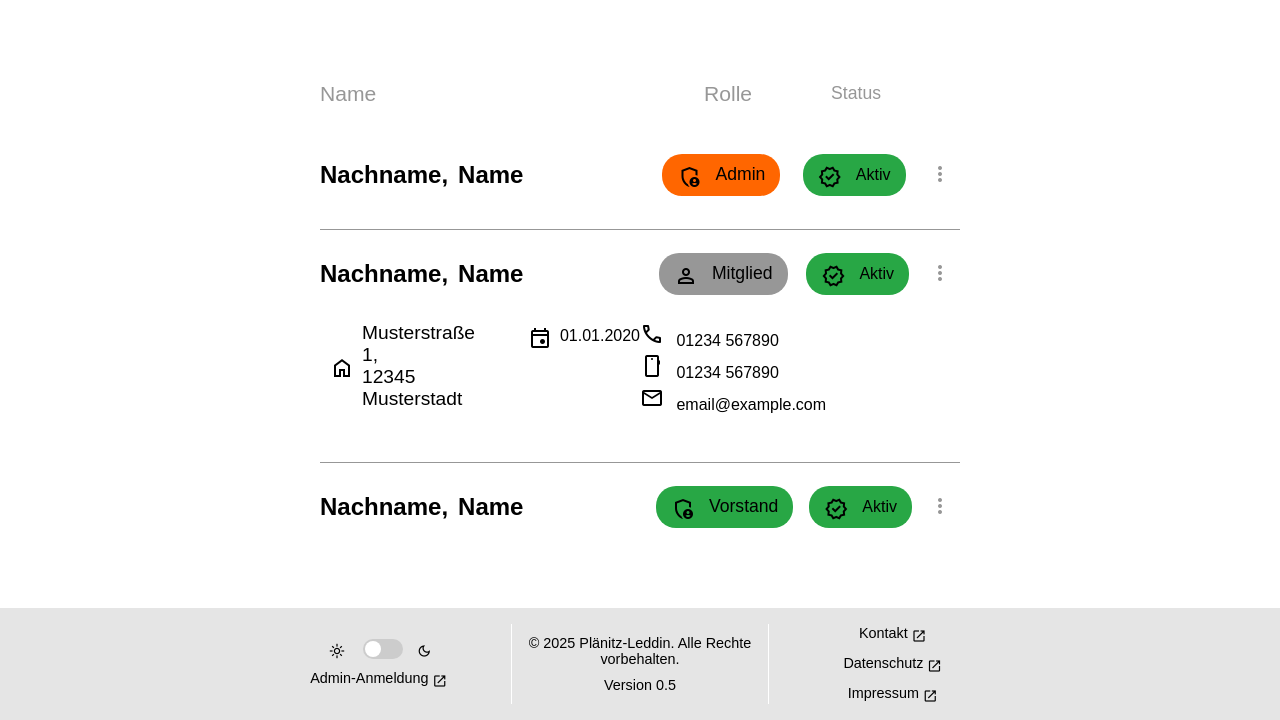
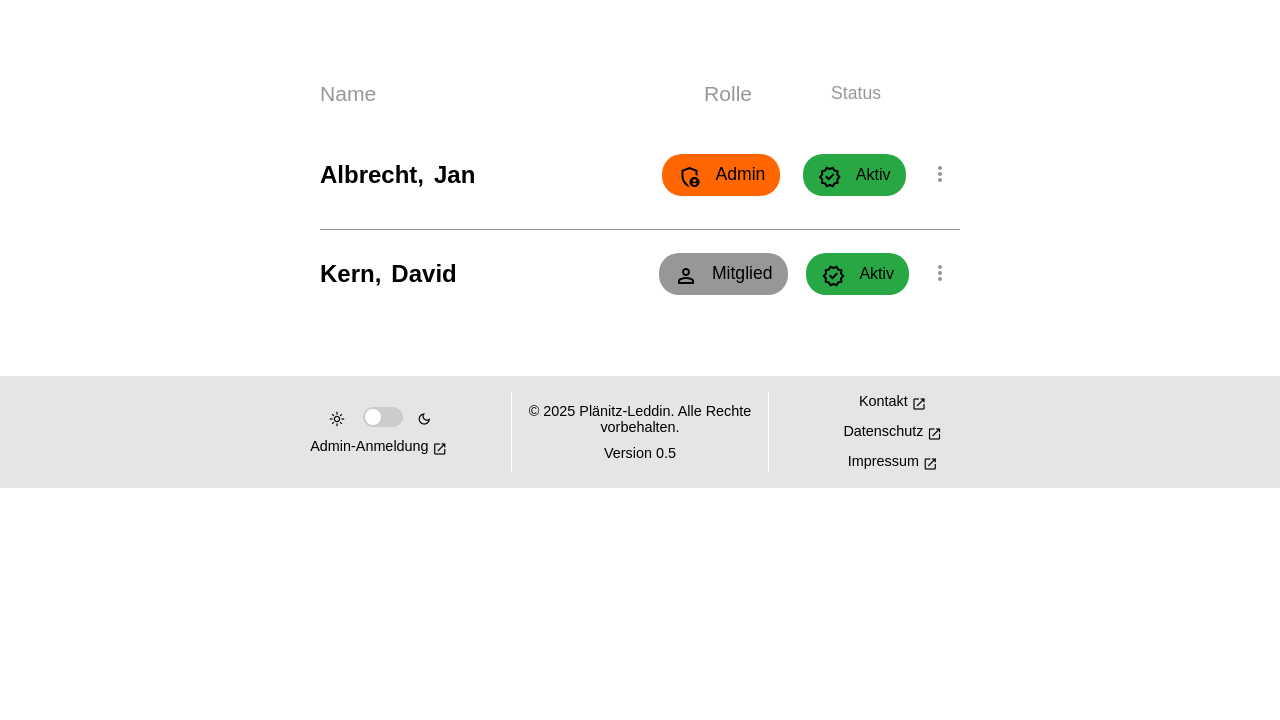
Before and after one commit to jan-albrecht05/Plaenitz-Leddin, a PHP site: page /pages/internes/dashboard.php in a window 1280 px wide. Shown: the part 368-1088 px from the top of the page. After the commit the page ends 856 px from the top, so only its background shows below. Run offline with PHP 8.4, Linux system fonts and the light colour scheme; the visitor is signed in with stand-in values (Sample User, id 1); data comes from the database, SQL or seed files in the repository.

Commit message:
getting dashboard to show member properly. Sorting and Edit still missing

```diff
--- a/pages/internes/dashboard.php
+++ b/pages/internes/dashboard.php
@@ -56,153 +56,157 @@ if (!hasAdminOrVorstandRole($userId)) {
                 <span class="status">Status</span>
                 <span class="edit-button"></span>
             </div>
-            <div class="member ">
+            <?php
+            // Database connection for members
+            $dbPath = __DIR__ . '/../../assets/db/member.db';
+
+            if (!file_exists($dbPath)) {
+                echo '<div class="member"><p>Datenbankdatei nicht gefunden: ' . htmlspecialchars($dbPath) . '</p></div>';
+            } else {
+                try {
+                    // Connect to database
+                    $pdo = new PDO('sqlite:' . $dbPath);
+                    $pdo->setAttribute(PDO::ATTR_ERRMODE, PDO::ERRMODE_EXCEPTION);
+
+                    // Get all members
+                    $stmt = $pdo->prepare('SELECT id, name, nachname, strasse, plz, ort, festnetz, mobilnummer, e_mail, rolle, status, join_date FROM mitglieder ORDER BY nachname ASC, name ASC');
+                    $stmt->execute();
+                    $members = $stmt->fetchAll(PDO::FETCH_ASSOC);
+
+                    if ($members && count($members) > 0) {
+                        foreach ($members as $member) {
+                            // Determine role class and display text
+                            $roleClass = '';
+                            $roleIcon = 'person';
+                            $roleText = 'Mitglied';
+
+                            if ($member['rolle']) {
+                                $roleLower = strtolower(trim($member['rolle']));
+                                if ($roleLower === 'admin') {
+                                    $roleClass = 'admin';
+                                    $roleIcon = 'admin_panel_settings';
+                                    $roleText = 'Admin';
+                                } elseif ($roleLower === 'vorstand') {
+                                    $roleClass = 'vorstand';
+                                    $roleIcon = 'shield_person';
+                                    $roleText = 'Vorstand';
+                                } elseif ($roleLower === 'mitglied') {
+                                    $roleClass = 'member';
+                                    $roleIcon = 'person';
+                                    $roleText = 'Mitglied';
+                                }
+                            }
+
+                            // Determine status class and display text
+                            $statusClass = 'aktiv';
+                            $statusIcon = 'verified';
+                            $statusText = 'Aktiv';
+
+                            if ($member['status']) {
+                                $statusLower = strtolower(trim($member['status']));
+                                if ($statusLower === 'inaktiv') {
+                                    $statusClass = 'inaktiv';
+                                    $statusIcon = 'cancel';
+                                    $statusText = 'Inaktiv';
+                                } elseif ($statusLower === 'pending' || $statusLower === 'ausstehend') {
+                                    $statusClass = 'pending';
+                                    $statusIcon = 'pending';
+                                    $statusText = 'Ausstehend';
+                                }
+                            }
+
+                            // Format join date
+                            $joinDateFormatted = '';
+                            if (!empty($member['join_date'])) {
+                                try {
+                                    $date = new DateTime($member['join_date']);
+                                    $joinDateFormatted = $date->format('d.m.Y');
+                                } catch (Exception $e) {
+                                    $joinDateFormatted = '';
+                                }
+                            }
+
+                            // Format address
+                            $address1 = !empty($member['strasse']) ? htmlspecialchars($member['strasse']) . ',' : '';
+                            $address2 = (!empty($member['plz']) ? htmlspecialchars($member['plz']) . ' ' : '') .
+                                        (!empty($member['ort']) ? htmlspecialchars($member['ort']) : '');
+
+                            $hasAddress = !empty($address1) || !empty($address2);
+                            ?>
+                            <div class="member">
                                 <div class="member-top">
                                     <div class="ganzer-name">
-                        <h2 class="nachname">Nachname,</h2>
-                        <h2 class="name">Name</h2>
+                                        <h2 class="nachname"><?php echo htmlspecialchars($member['nachname']); ?>,</h2>
+                                        <h2 class="name"><?php echo htmlspecialchars($member['name']); ?></h2>
                                     </div>
-                    <div class="role admin center">
-                        <span class="material-symbols-outlined role-symbol">admin_panel_settings</span>
-                        <span class="role-text">Admin</span>
+                                    <div class="role <?php echo $roleClass; ?> center">
+                                        <span class="material-symbols-outlined role-symbol"><?php echo $roleIcon; ?></span>
+                                        <span class="role-text"><?php echo $roleText; ?></span>
                                     </div>
-                    <div class="status aktiv center">
-                        <span class="material-symbols-outlined status-symbol">verified</span>
-                        <span class="status-text">Aktiv</span>
+                                    <div class="status <?php echo $statusClass; ?> center">
+                                        <span class="material-symbols-outlined status-symbol"><?php echo $statusIcon; ?></span>
+                                        <span class="status-text"><?php echo $statusText; ?></span>
                                     </div>
-
                                     <button class="edit-button">
                                         <span class="material-symbols-outlined">more_vert</span>
                                     </button>
                                 </div>
                                 <div class="member-bottom">
                                     <div class="left">
+                                        <?php if ($hasAddress): ?>
                                         <div class="address center">
                                             <span class="material-symbols-outlined address-symbol">home</span>
                                             <div class="flex-column">
-                                <span class="address-text">Musterstraße 1,</span>
-                                <span class="address-text">12345 Musterstadt</span>
+                                                <?php if (!empty($address1)): ?>
+                                                <span class="address-text"><?php echo $address1; ?></span>
+                                                <?php endif; ?>
+                                                <?php if (!empty($address2)): ?>
+                                                <span class="address-text"><?php echo $address2; ?></span>
+                                                <?php endif; ?>
                                             </div>
                                         </div>
+                                        <?php endif; ?>
+                                        <?php if (!empty($joinDateFormatted)): ?>
                                         <div class="join-date center">
                                             <span class="material-symbols-outlined join-date-symbol">event</span>
-                            <span class="join-date-text">01.01.2020</span>
+                                            <span class="join-date-text"><?php echo $joinDateFormatted; ?></span>
                                         </div>
+                                        <?php endif; ?>
                                     </div>
                                     <div class="right">
+                                        <?php if (!empty($member['telefon'])): ?>
                                         <div class="phone">
                                             <span class="material-symbols-outlined phone-symbol">phone</span>
-                            <span class="phone-text">01234 567890</span>
+                                            <span class="phone-text"><?php echo htmlspecialchars($member['telefon']); ?></span>
                                         </div>
+                                        <?php endif; ?>
+                                        <?php if (!empty($member['mobil'])): ?>
                                         <div class="mobile">
                                             <span class="material-symbols-outlined mobile-symbol">smartphone</span>
-                            <span class="mobile-text">01234 567890</span>
+                                            <span class="mobile-text"><?php echo htmlspecialchars($member['mobil']); ?></span>
                                         </div>
+                                        <?php endif; ?>
+                                        <?php if (!empty($member['e_mail'])): ?>
                                         <div class="email">
                                             <span class="material-symbols-outlined email-symbol">email</span>
-                            <span class="email-text">email@example.com</span>
+                                            <span class="email-text"><?php echo htmlspecialchars($member['e_mail']); ?></span>
+                                        </div>
+                                        <?php endif; ?>
                                     </div>
                                 </div>
                             </div>
-            </div>
-            <div class="member open">
-                <div class="member-top">
-                    <div class="ganzer-name">
-                        <h2 class="nachname">Nachname,</h2>
-                        <h2 class="name">Name</h2>
-                    </div>
-                    <div class="role member center">
-                        <span class="material-symbols-outlined role-symbol">person</span>
-                        <span class="role-text">Mitglied</span>
-                    </div>
-                    <div class="status aktiv center">
-                        <span class="material-symbols-outlined status-symbol">verified</span>
-                        <span class="status-text">Aktiv</span>
-                    </div>
+                            <?php
+                        }
+                    } else {
+                        echo '<div class="member"><p>Keine Mitglieder gefunden.</p></div>';
+                    }
 
-                    <button class="edit-button">
-                        <span class="material-symbols-outlined">more_vert</span>
-                    </button>
-                </div>
-                <div class="member-bottom">
-                    <div class="left">
-                        <div class="address center">
-                            <span class="material-symbols-outlined address-symbol">home</span>
-                            <div class="flex-column">
-                                <span class="address-text">Musterstraße 1,</span>
-                                <span class="address-text">12345 Musterstadt</span>
-                            </div>
-                        </div>
-                        <div class="join-date center">
-                            <span class="material-symbols-outlined join-date-symbol">event</span>
-                            <span class="join-date-text">01.01.2020</span>
-                        </div>
-                    </div>
-                    <div class="right">
-                        <div class="phone">
-                            <span class="material-symbols-outlined phone-symbol">phone</span>
-                            <span class="phone-text">01234 567890</span>
-                        </div>
-                        <div class="mobile">
-                            <span class="material-symbols-outlined mobile-symbol">smartphone</span>
-                            <span class="mobile-text">01234 567890</span>
-                        </div>
-                        <div class="email">
-                            <span class="material-symbols-outlined email-symbol">email</span>
-                            <span class="email-text">email@example.com</span>
-                        </div>
-                    </div>
-                </div>
-            </div>
-            <div class="member ">
-                <div class="member-top">
-                    <div class="ganzer-name">
-                        <h2 class="nachname">Nachname,</h2>
-                        <h2 class="name">Name</h2>
-                    </div>
-                    <div class="role vorstand center">
-                        <span class="material-symbols-outlined role-symbol">admin_panel_settings</span>
-                        <span class="role-text">Vorstand</span>
-                    </div>
-                    <div class="status aktiv center">
-                        <span class="material-symbols-outlined status-symbol">verified</span>
-                        <span class="status-text">Aktiv</span>
-                    </div>
-
-                    <button class="edit-button">
-                        <span class="material-symbols-outlined">more_vert</span>
-                    </button>
-                </div>
-                <div class="member-bottom">
-                    <div class="left">
-                        <div class="address center">
-                            <span class="material-symbols-outlined address-symbol">home</span>
-                            <div class="flex-column">
-                                <span class="address-text">Musterstraße 1,</span>
-                                <span class="address-text">12345 Musterstadt</span>
-                            </div>
-                        </div>
-                        <div class="join-date center">
-                            <span class="material-symbols-outlined join-date-symbol">event</span>
-                            <span class="join-date-text">01.01.2020</span>
-                        </div>
-                    </div>
-                    <div class="right">
-                        <div class="phone">
-                            <span class="material-symbols-outlined phone-symbol">phone</span>
-                            <span class="phone-text">01234 567890</span>
-                        </div>
-                        <div class="mobile">
-                            <span class="material-symbols-outlined mobile-symbol">smartphone</span>
-                            <span class="mobile-text">01234 567890</span>
-                        </div>
-                        <div class="email">
-                            <span class="material-symbols-outlined email-symbol">email</span>
-                            <span class="email-text">email@example.com</span>
-                        </div>
-                    </div>
-                </div>
-            </div>
+                } catch (Exception $e) {
+                    error_log('Dashboard: DB error - ' . $e->getMessage());
+                    echo '<div class="member"><p>Fehler beim Laden der Mitglieder: ' . htmlspecialchars($e->getMessage()) . '</p></div>';
+                }
+            }
+            ?>
         </div>
     </div>
     <div id="footer" class="center">
```
Lines whose indentation alone changed are shown as unchanged.
